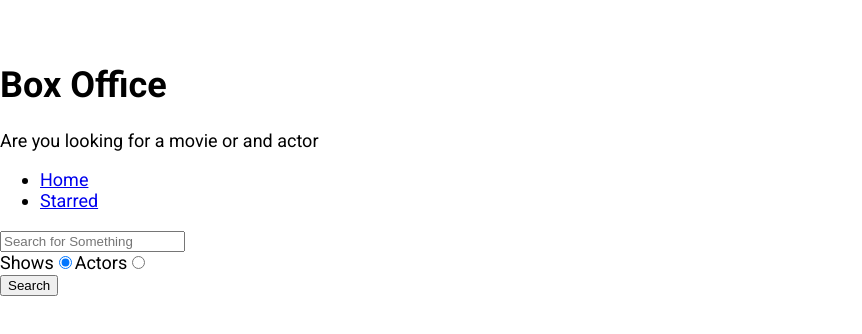
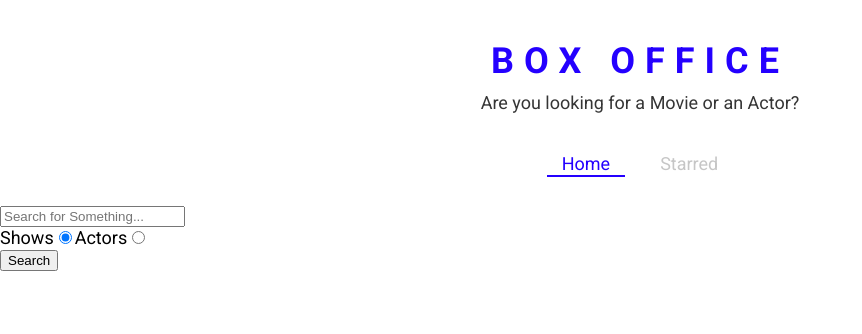
Before and after one commit to 6six7sven/box-office, a React (Create React App) app: page / in a window 1280 px wide. Shown: the top 334 px of the page, without its empty margins (0-862 px from the left). Built offline with nearby package versions, Linux system fonts and the light colour scheme.

Commit message:
defined theme for styled components and created styled components

```diff
--- a/src/App.js
+++ b/src/App.js
@@ -1,13 +1,23 @@
 import React from 'react';
 import { Switch, Route } from 'react-router-dom';
 import Show from './pages/Show';
-
+import { ThemeProvider } from 'styled-components';
 import Home from './pages/Home';
 import Starred from './pages/Starred';
+
+const theme = {
+	mainColors: {
+	  blue: '#2400ff',
+	  gray: '#c6c6c6',
+	  dark: '#353535',
+	},
+  };
 
 
 function App() {
 	return (
+		<ThemeProvider theme={theme}>
+
 		<Switch>
 			<Route exact path="/">
 				<Home />
@@ -31,6 +41,7 @@
 
 			</Route>
 		</Switch>
+		</ThemeProvider>
 	);
 }
 
--- a/src/components/MainPageLayout.js
+++ b/src/components/MainPageLayout.js
@@ -8,7 +8,7 @@
 const MainPageLayout = ({   children    }) => {
     return (
         <div>
-            <Title title = "Box Office" subtitle = "Are you looking for a movie or and actor"/>
+            <Title title = "Box Office" subtitle = "Are you looking for a Movie or an Actor?"/>
             <Navs />
 
             {   children    }
--- a/src/components/Navs.js
+++ b/src/components/Navs.js
@@ -1,5 +1,7 @@
 import React from "react";
-import {  Link  } from 'react-router-dom';
+import { useLocation } from "react-router";
+
+import { NavList, LinkStyled } from "./Navs.styled";
 
 const LINKS = [
     {to: '/', text: 'Home'},
@@ -7,14 +9,20 @@
 ]
 
 const Navs = () => {
+
+    const location = useLocation();
+    console.log('location', location);
     return (
         <div>
-            <ul>{LINKS.map(item => (
+            <NavList>{LINKS.map(item => (
             <li key = {item.to}>
-                <Link to={item.to}>{item.text}</Link>
+                <LinkStyled to={item.to}
+                className={item.to === location.pathname ? 'active' : ''}>
+                    {item.text}
+                </LinkStyled>
             </li>
             ))}
-            </ul>
+            </NavList>
         </div>
     )
 }
--- /dev/null
+++ b/src/components/Navs.styled.js
@@ -0,0 +1,41 @@
+import styled from "styled-components";
+import { Link } from "react-router-dom";
+
+export const NavList = styled.ul`
+  display: flex;
+  justify-content: center;
+  list-style: none;
+  margin: 0 0 30px;
+  padding: 0;
+`;
+
+export const LinkStyled = styled(Link)`
+  margin: 0 10px;
+  padding: 3px 15px;
+  position: relative;
+  text-decoration: none;
+  color: ${({ theme }) => theme.mainColors.gray};
+  &.active {
+    color: ${({ theme }) => theme.mainColors.blue};
+    &:after {
+      content: '';
+      position: absolute;
+      display: block;
+      height: 2px;
+      left: 0%;
+      bottom: 0;
+      background-color: ${({ theme }) => theme.mainColors.blue};
+      animation: slide-in 0.3s ease-in forwards;
+      @keyframes slide-in {
+        from {
+          left: 50%;
+          width: 0;
+        }
+        to {
+          left: 0%;
+          width: 100%;
+        }
+      }
+    }
+  }
+`;
--- a/src/components/Title.js
+++ b/src/components/Title.js
@@ -1,15 +1,16 @@
 import React from "react";
+import { TitleWrapper } from "./Title.styled";
 
 const Title = ({  title, subtitle   }) => {
     return (
-        <div>
+        <TitleWrapper>
             <h1>
                 {title}
             </h1>
             <p>
                 {subtitle}
             </p>
-        </div>
+        </TitleWrapper>
     )
 }
 
--- /dev/null
+++ b/src/components/Title.styled.js
@@ -0,0 +1,19 @@
+import styled from "styled-components";
+
+
+export const TitleWrapper = styled.div`
+text-align: center;
+margin: 0 0 40px;
+
+h1 {
+  color: ${({ theme }) => theme.mainColors.blue};
+  letter-spacing: 10px;
+  text-transform: uppercase;
+  margin: 0 0 10px;
+}
+
+p {
+  color: ${({ theme }) => theme.mainColors.dark};
+  margin: 0;
+}
+`;
--- a/src/components/styled.js
+++ b/src/components/styled.js
@@ -40,11 +40,7 @@
   display: inline-block;
   width: 18px;
   height: 18px;
-
-  /* background-color: #ffc806; */
-
   background-color: ${ (props) => (props.active ? '#ffc806': '#ddd')};
-
   clip-path: polygon(
     50% 0%,
     61% 35%,
--- a/src/pages/Home.js
+++ b/src/pages/Home.js
@@ -69,7 +69,7 @@
     return (
         <MainPageLayout>
             <input type = "text"
-            placeholder="Search for Something"
+            placeholder="Search for Something..."
                 onChange = {onInputChange}
                 nKeyDown={onKeyDown}
                 value={input}/>
```
